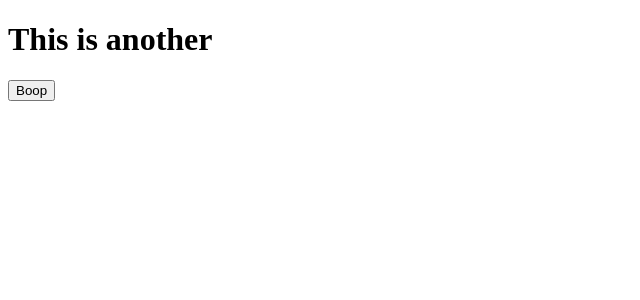
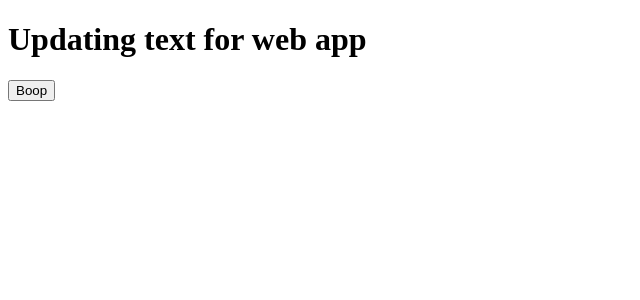
Before and after one commit to sajclarke/turborepo-example, a Next.js app in the folder apps/web/: page / in a window 1280 px wide. Shown: the top 300 px of the page, without its empty margins (0-640 px from the left). Built offline with nearby package versions, Linux system fonts and the light colour scheme.

Commit message:
chore: update text on web app

```diff
--- a/apps/web/pages/index.tsx
+++ b/apps/web/pages/index.tsx
@@ -3,7 +3,7 @@ import { Button } from "ui";
 export default function Web() {
  return (
   <div>
-   <h1>This is another</h1>
+   <h1>Updating text for web app</h1>
    <Button />
   </div>
  );
```
